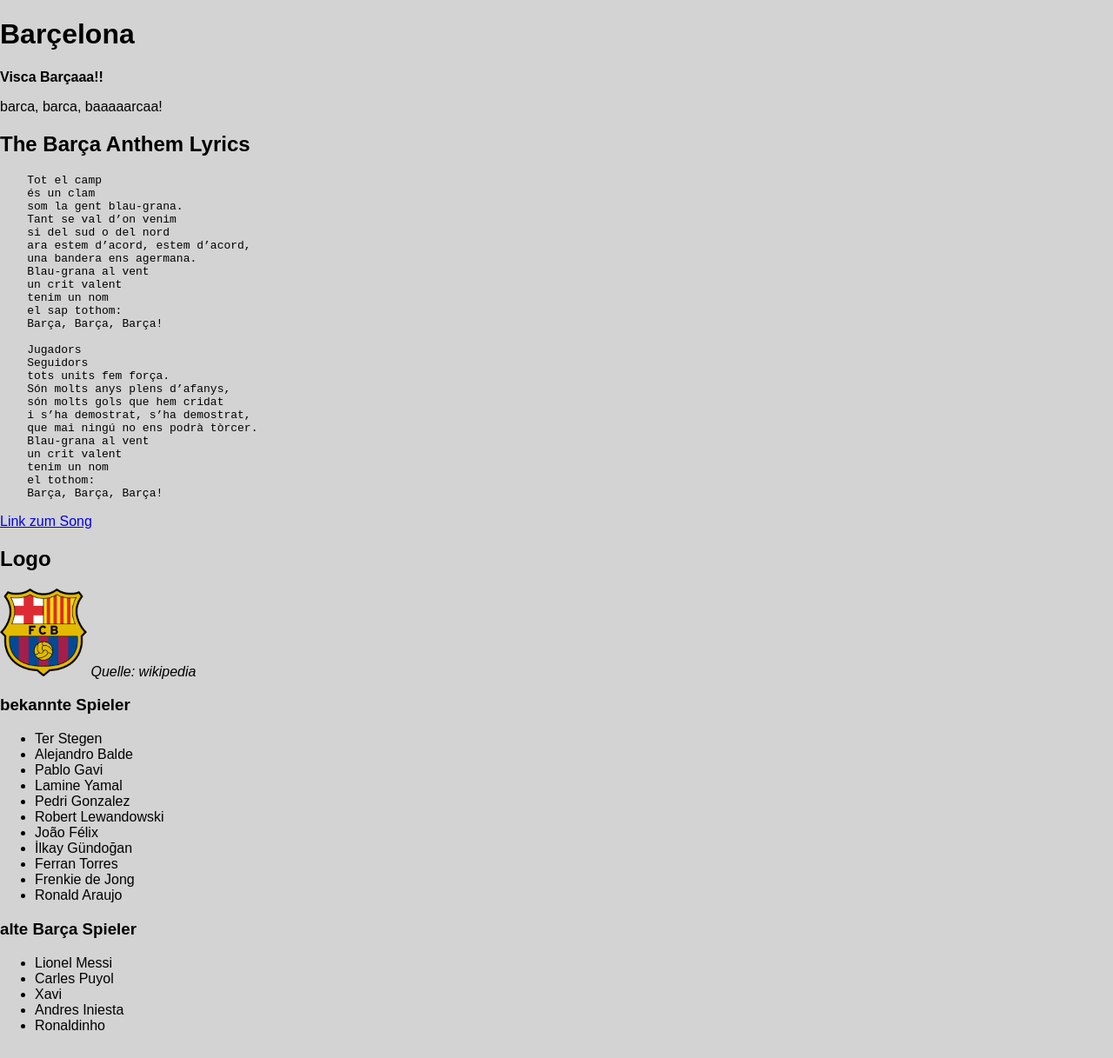
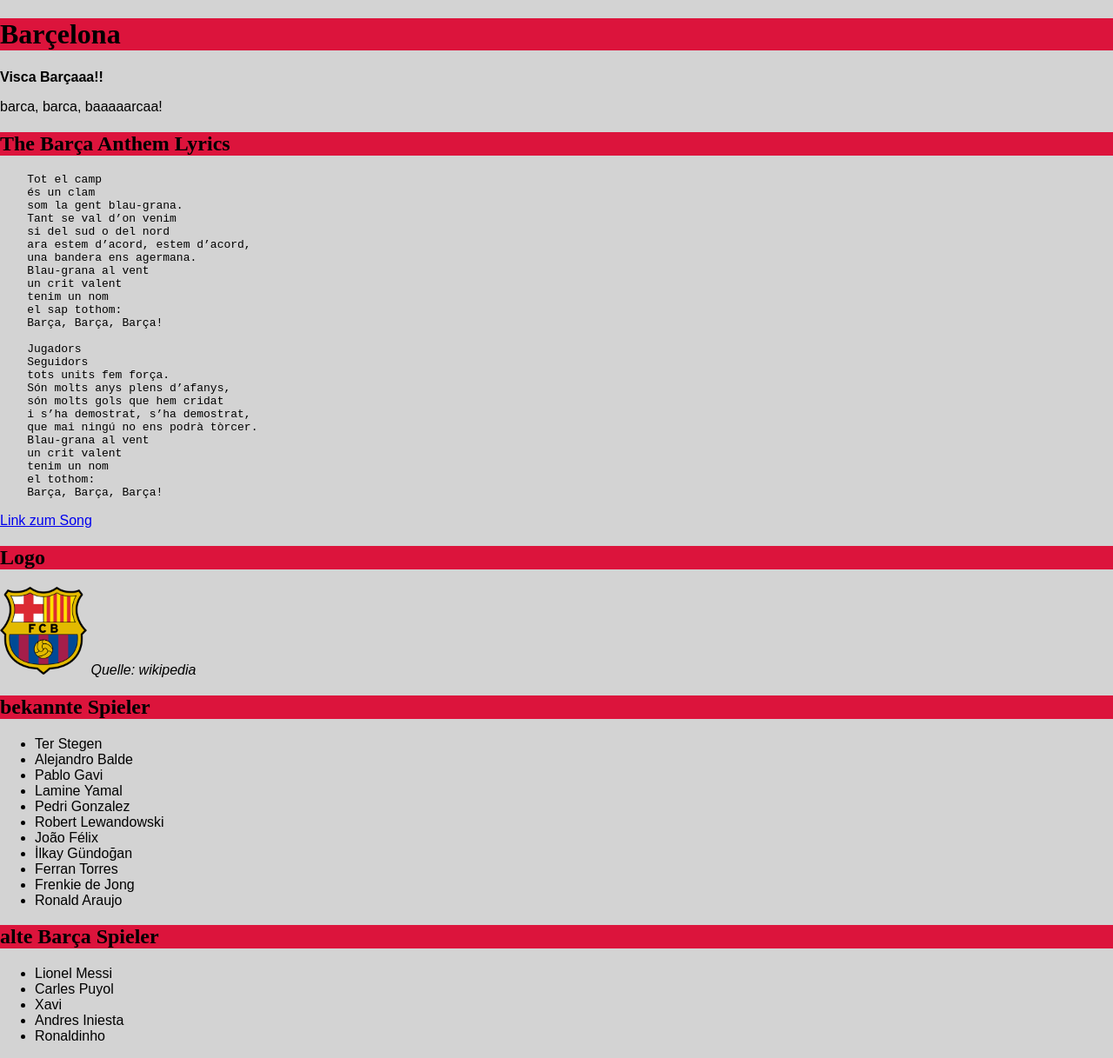
Before and after one commit to gymmu-DC-CS/erstelle-einen-blogeintrag-e282258, a plain HTML site: page index.html in a window 1280 px wide. Shown: the whole page at 87% size. Drawn offline with Linux system fonts and the light colour scheme.

Commit message:
css styles

```diff
--- a/index.html
+++ b/index.html
@@ -53,7 +53,7 @@
     <img src="1200px-Fc_barcelona.svg.png" alt="Barca"width="100">
     <em>Quelle: wikipedia</em>
 
-    <h3>bekannte Spieler</h3>
+    <h2>bekannte Spieler</h2>
     <ul>
       <li>Ter Stegen</li>
       <li>Alejandro Balde</li>
@@ -68,7 +68,7 @@
       <li>Ronald Araujo</li>
     </ul>
 
-    <h3>alte Barça Spieler</h3>
+    <h2>alte Barça Spieler</h2>
     <ul>
       <li>Lionel Messi</li>
       <li>Carles Puyol</li>
--- a/style.css
+++ b/style.css
@@ -6,6 +6,14 @@
 
 body {
   margin: 0;
-  background-color: lightgray;
+  background-color: rgb(211, 211, 211);
   font-family: sans-serif;
 }
+h1{
+  background-color: crimson;
+  font-family: 'Times New Roman', Times, serif;
+}
+h2{
+  background-color: crimson;
+  font-family: 'Times New Roman', Times, serif;
+}
```
